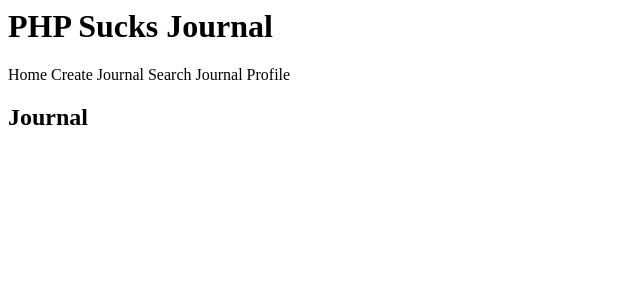
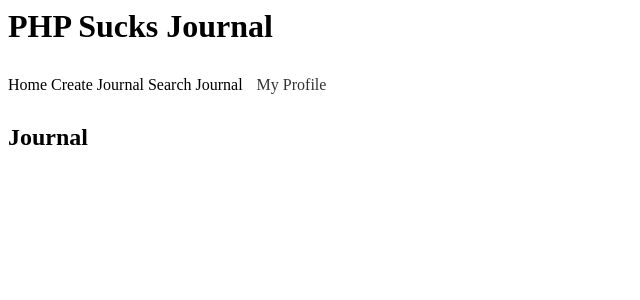
Before and after one commit to CollinKite/Journal-Tracker, a PHP site: page /journal.php in a window 1280 px wide. Shown: the top 300 px of the page, without its empty margins (0-640 px from the left). Run offline with PHP 8.4, Linux system fonts and the light colour scheme.

Commit message:
Update menu.php

```diff
--- a/Site/Frame/menu.php
+++ b/Site/Frame/menu.php
@@ -1,8 +1,53 @@
+<Span>
+    <Span class="menu-button">Home</Span>
+    <Span class="menu-button">Create Journal</Span>
+    <Span class="menu-button">Search Journal</Span>
+    <div id="dropdownProfileContainer" class="dropdown-profile-container">
+        <a href="profile.php">My Profile</a>
+        <ul>
+            <li><a href="account.php">Account</a></li>
+            <li><a href="settings.php">Settings</a></li>
+            <li><a href="logout.php">Logout</a></li>
+        </ul>
+    </div>
+</Span>
+
+<style>
+    .dropdown-profile-container {
+        position: relative;
+        display: inline-block;
+    }
+
+    .dropdown-profile-container > a {
+        display: block;
+        padding: 10px;
+        text-decoration: none;
+        color: #333;
+    }
+
+    .dropdown-profile-container ul {
+        position: absolute;
+        top: 100%;
+        left: 0;
+        display: none;
+        background-color: #f9f9f9;
+        border: 1px solid #ccc;
+        list-style: none;
+        padding: 0;
+        margin: 0;
+    }
+
+    .dropdown-profile-container:hover ul {
+        display: block;
+    }
+
+    .dropdown-profile-container li {
+        padding: 8px 15px;
+    }
+
+    .dropdown-profile-container li:hover {
+        background-color: #e0e0e0;
+    }
 
 
-<div id="dropdownProfileContainer" class="dropdown-profile-container">
-    <Span>Home</Span>
-    <Span>Create Journal</Span>
-    <Span>Search Journal</Span>
-    <Span>Profile</Span>
-</div>
+</style>
```
